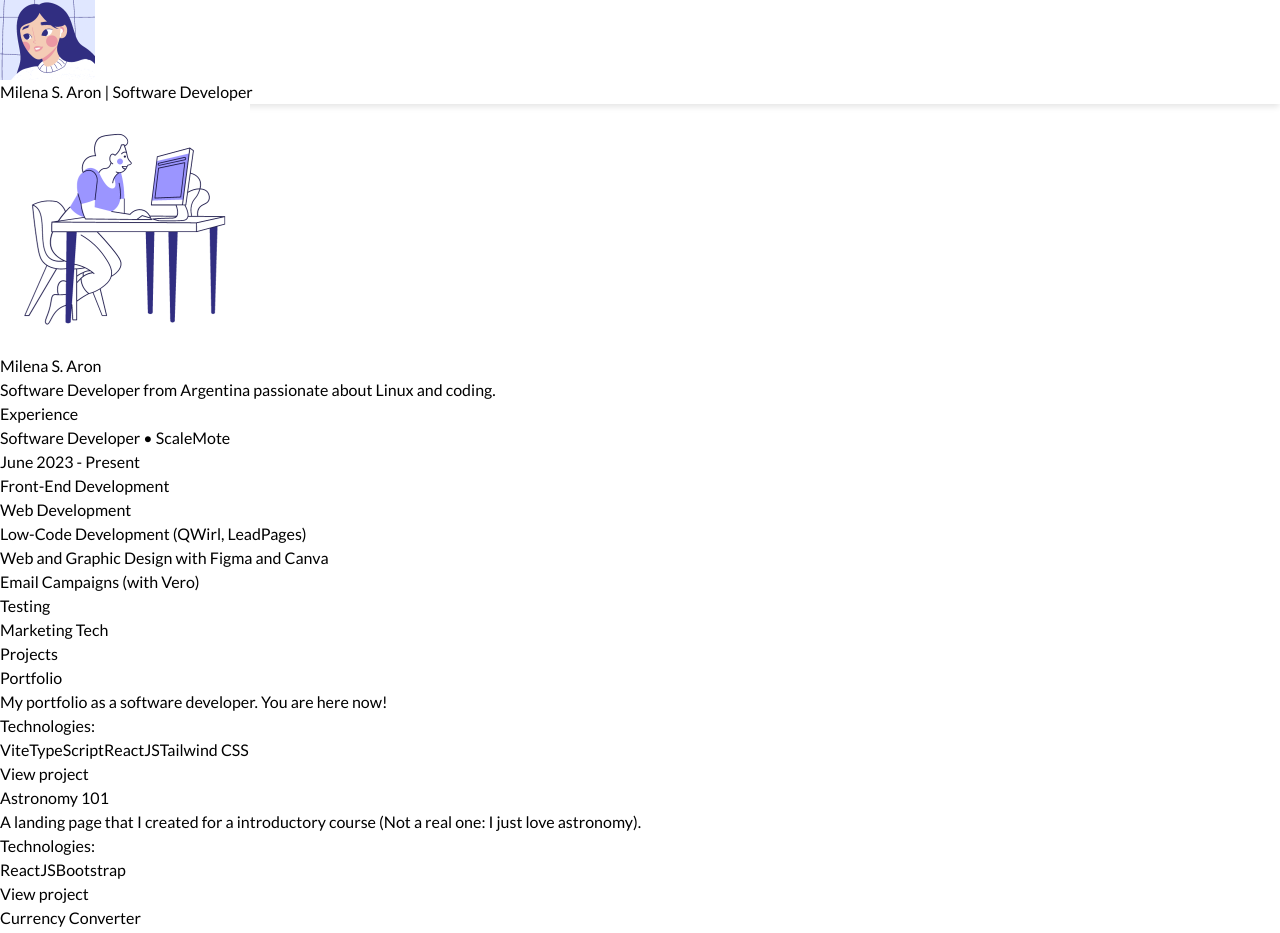
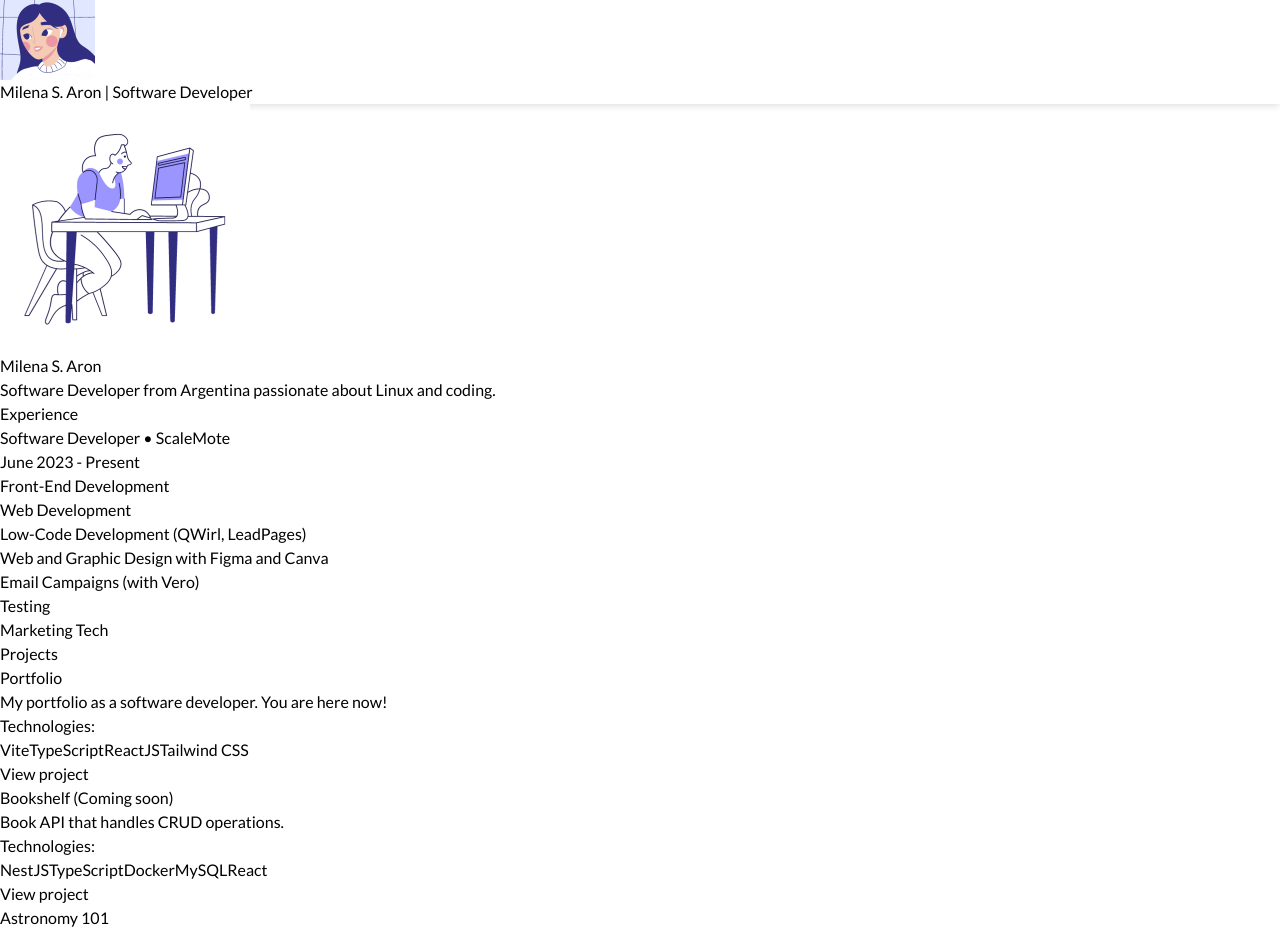
Before and after one commit to aronmilenait/milenasaron-portfolio, a React (Vite) app in the folder portfolio/: page / in a window 1280 px wide. Shown: the top 933 px of the page. Built offline with nearby package versions, Linux system fonts and the light colour scheme.

Commit message:
Add Bookshelf into projects
Updated my portfolio to show that I'm working on a book API with NestJS.

```diff
--- a/portfolio/src/data/projectsData.ts
+++ b/portfolio/src/data/projectsData.ts
@@ -4,6 +4,12 @@ const projectsData = [
     description: "My portfolio as a software developer. You are here now!",
     technologies: ["Vite", "TypeScript", "ReactJS", "Tailwind CSS"],
     link: "https://milenasaron.vercel.app/",
+  },
+  {
+    title: "Bookshelf (Coming soon)",
+    description: "Book API that handles CRUD operations.",
+    technologies: ["NestJS", "TypeScript", "Docker", "MySQL", "React"],
+    link: "https://github.com/aronmilenait",
   },
   {
     title: "Astronomy 101",
```
